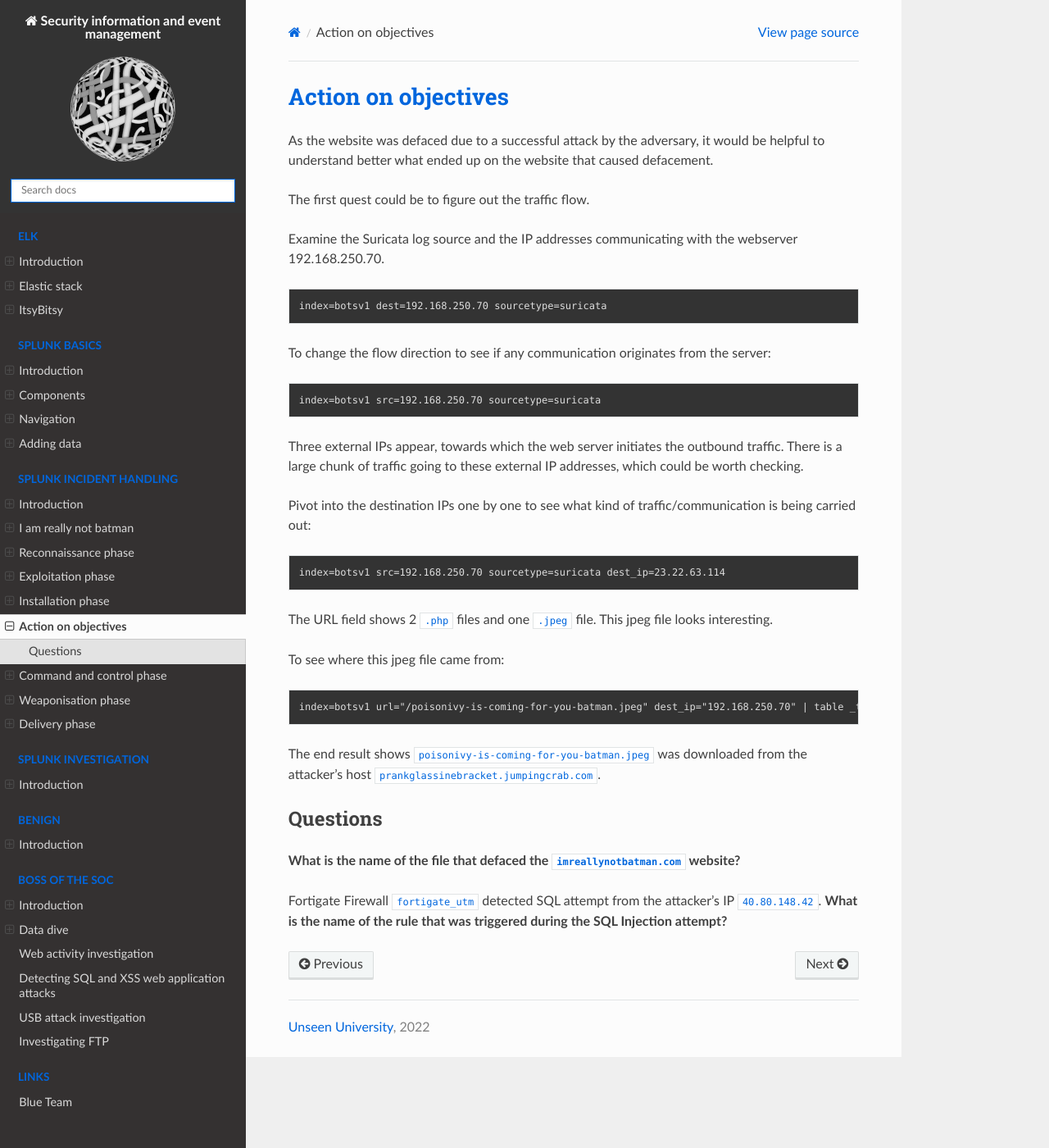
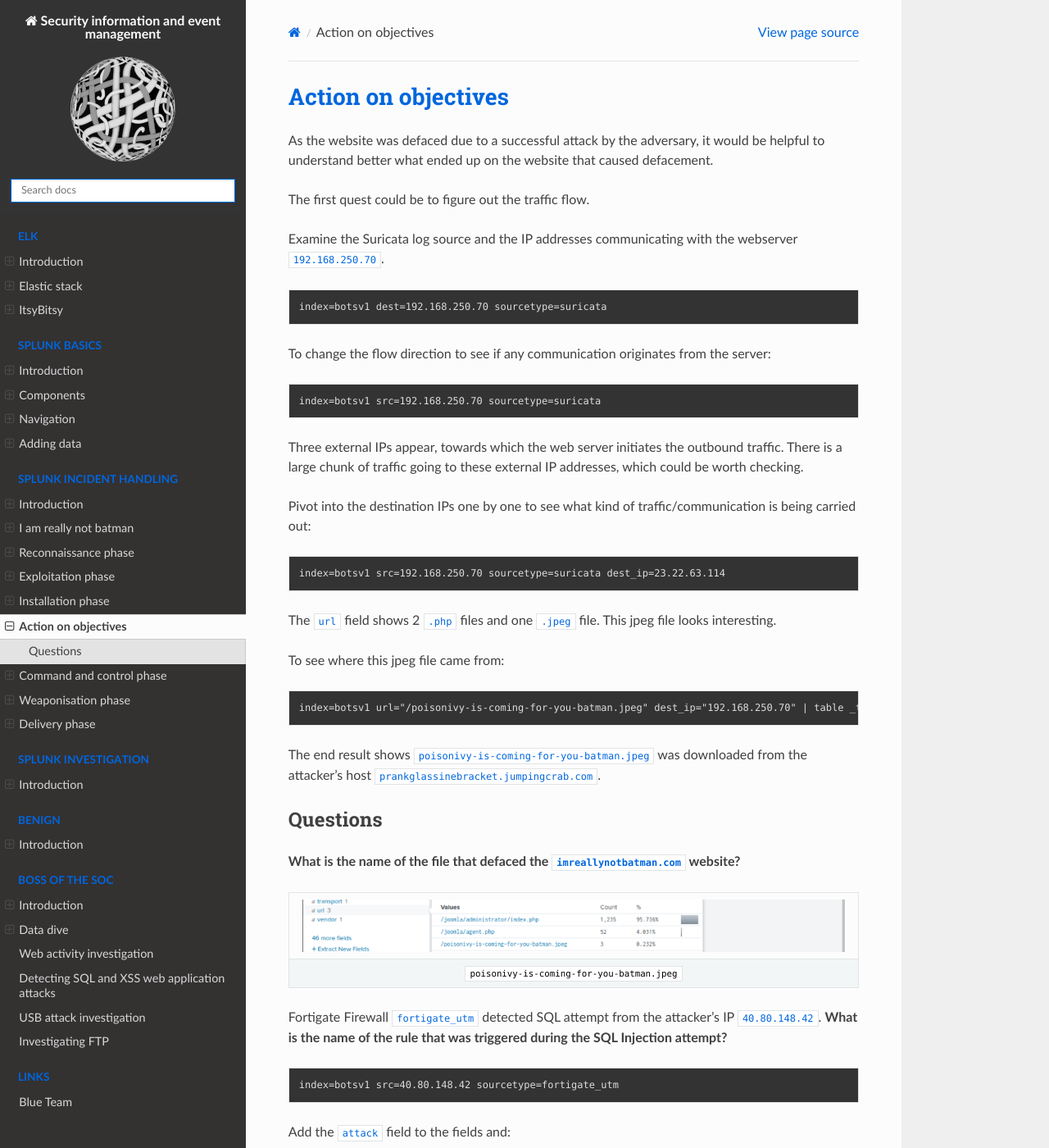
Before and after one commit to tymyrddin/blue-siem, a Sphinx documentation site: the page built from source/docs/incident/objectives.md, in a window 1280 px wide and 1400 px high. Shown: the whole window at 82% size. Built offline with Sphinx 7.4.7 and the Read the Docs theme 2.0.0, drawn with Linux system fonts in a browser that asks for light colours; some of the changed text lies outside the part shown.

Commit message:
Continuing splunk

```diff
--- a/source/docs/incident/objectives.md
+++ b/source/docs/incident/objectives.md
@@ -5,7 +5,7 @@
 
 The first quest could be to figure out the traffic flow.
 
-Examine the Suricata log source and the IP addresses communicating with the webserver 192.168.250.70.
+Examine the Suricata log source and the IP addresses communicating with the webserver `192.168.250.70`.
 
     index=botsv1 dest=192.168.250.70 sourcetype=suricata
 
@@ -20,7 +20,7 @@
 
     index=botsv1 src=192.168.250.70 sourcetype=suricata dest_ip=23.22.63.114
 
-The URL field shows 2 `.php` files and one `.jpeg` file. This jpeg file looks interesting.
+The `url` field shows 2 `.php` files and one `.jpeg` file. This jpeg file looks interesting.
 
 To see where this jpeg file came from:
 
@@ -33,5 +33,17 @@
 
 **What is the name of the file that defaced the `imreallynotbatman.com` website?**
 
+| ![image](../../_static/images/splunk-wayne10.png)
+|:--:|
+| `poisonivy-is-coming-for-you-batman.jpeg` |
+
 Fortigate Firewall `fortigate_utm` detected SQL attempt from the attacker's IP `40.80.148.42`.
 **What is the name of the rule that was triggered during the SQL Injection attempt?**
+
+    index=botsv1 src=40.80.148.42 sourcetype=fortigate_utm
+
+Add the `attack` field to the fields and:
+
+| ![image](../../_static/images/splunk-wayne14.png)
+|:--:|
+| `HTTP.URI.SQL.Injection` |
```
Also changed, not shown: source/docs/incident/c2.md (+6 -2 lines), source/docs/incident/deliver.md (+8 -0 lines), source/docs/incident/weaponise.md (+8 -1 lines), source/_static/images/splunk-wayne10.png (added), source/_static/images/splunk-wayne11.png (added), source/_static/images/splunk-wayne12.png (added), source/_static/images/splunk-wayne13.png (added), source/_static/images/splunk-wayne14.png (added), source/_static/images/splunk-wayne15.png (added).
